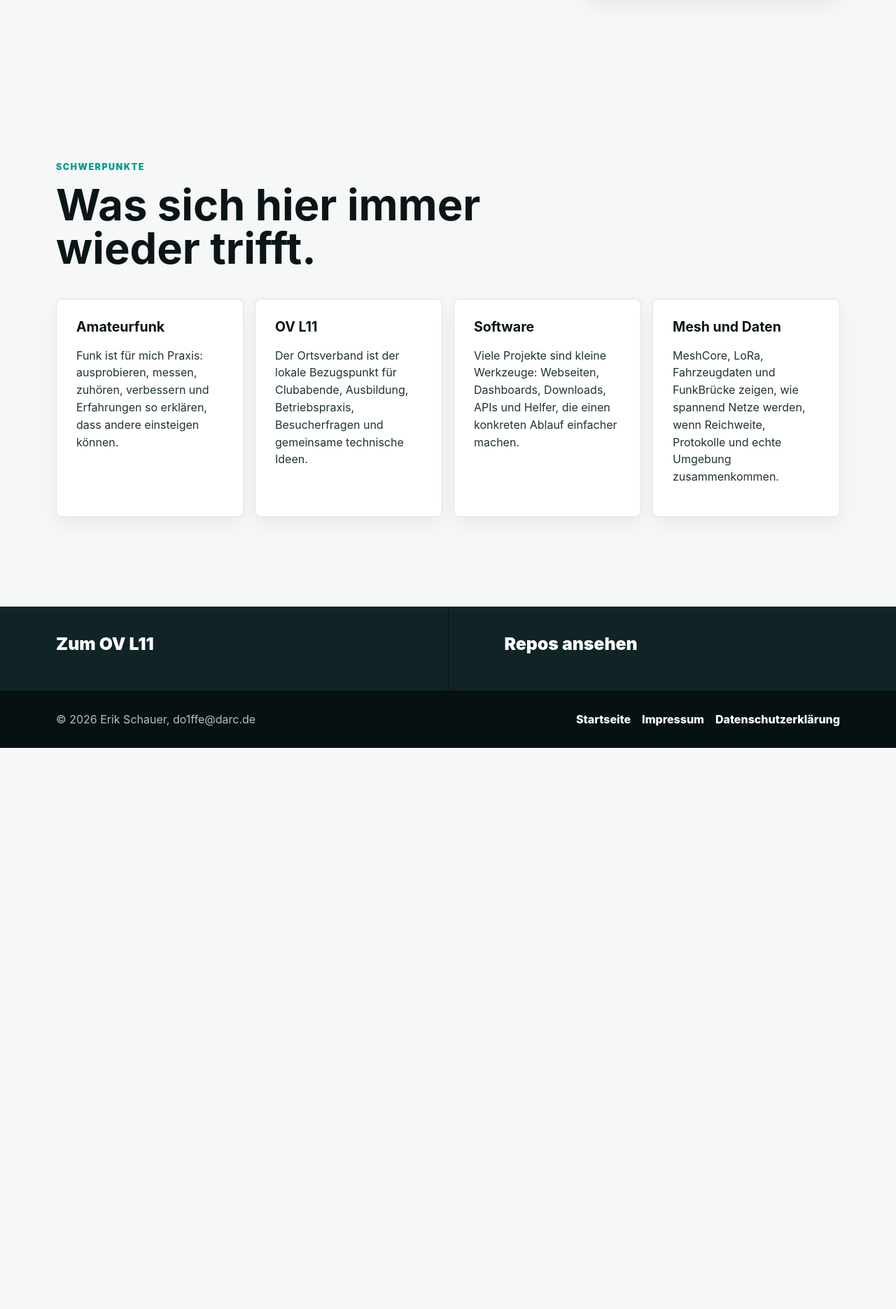
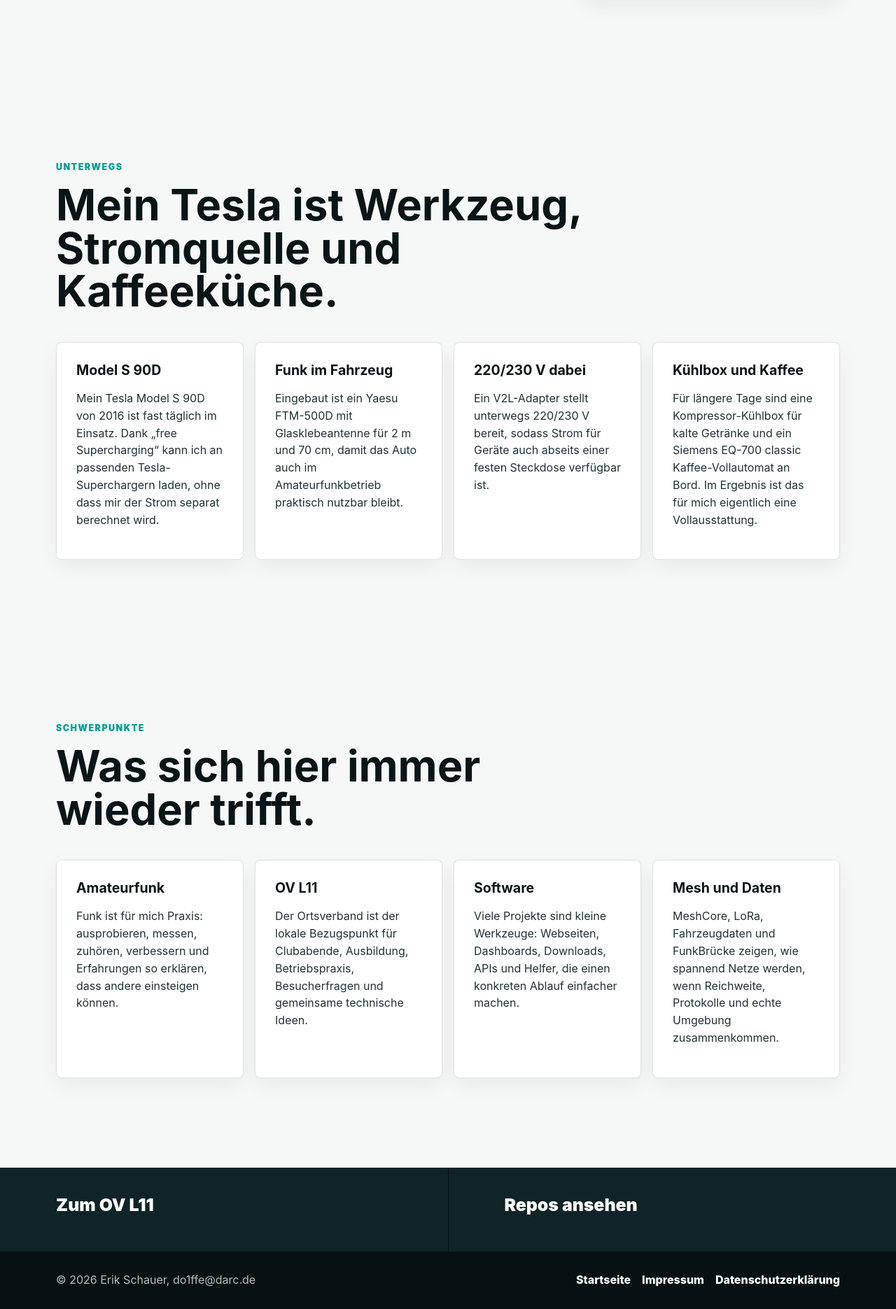
Before and after one commit to DO1FFE/do1ffe-webseite, a Flask app: page /ueber-mich in a window 1280 px wide. Shown: the part 1539-3410 px from the top of the page at 70% size. Before the commit the page ends 2608 px from the top, so only its background shows below. Run offline with Flask 3, Linux system fonts and the light colour scheme.

Commit message:
Tesla-Abschnitt ergänzen

```diff
--- a/templates/ueber_mich.html
+++ b/templates/ueber_mich.html
@@ -1,7 +1,7 @@
 {% extends "layout.html" %}
 
 {% block titel %}Über Erik Schauer DO1FFE | Amateurfunk, Software und Projekte{% endblock %}
-{% block beschreibung %}Über Erik Schauer, DO1FFE aus Essen: Amateurfunk im DARC OV L11, Softwareprojekte, MeshCore, FunkBrücke, Tesla-Dashboard und technische Werkzeuge.{% endblock %}
+{% block beschreibung %}Über Erik Schauer, DO1FFE aus Essen: Amateurfunk im DARC OV L11, Softwareprojekte, MeshCore, FunkBrücke, Tesla Model S 90D und technische Werkzeuge.{% endblock %}
 
 {% block head %}
 <script type="application/ld+json">
@@ -29,7 +29,8 @@
     "MeshCore",
     "LoRa",
     "Webwerkzeuge",
-    "Funktechnik"
+    "Funktechnik",
+    "Tesla Model S 90D"
   ]
 }
 </script>
@@ -85,6 +86,45 @@
 
 <section class="section content-section">
   <div class="section__heading reveal">
+    <p class="eyebrow">Unterwegs</p>
+    <h2>Mein Tesla ist Werkzeug, Stromquelle und Kaffeeküche.</h2>
+  </div>
+  <div class="detail-grid">
+    <article class="detail-card reveal">
+      <h3>Model S 90D</h3>
+      <p>
+        Mein Tesla Model S 90D von 2016 ist fast täglich im Einsatz. Dank
+        „free Supercharging“ kann ich an passenden Tesla-Superchargern laden,
+        ohne dass mir der Strom separat berechnet wird.
+      </p>
+    </article>
+    <article class="detail-card reveal">
+      <h3>Funk im Fahrzeug</h3>
+      <p>
+        Eingebaut ist ein Yaesu FTM-500D mit Glasklebeantenne für 2 m und 70 cm,
+        damit das Auto auch im Amateurfunkbetrieb praktisch nutzbar bleibt.
+      </p>
+    </article>
+    <article class="detail-card reveal">
+      <h3>220/230 V dabei</h3>
+      <p>
+        Ein V2L-Adapter stellt unterwegs 220/230 V bereit, sodass Strom für
+        Geräte auch abseits einer festen Steckdose verfügbar ist.
+      </p>
+    </article>
+    <article class="detail-card reveal">
+      <h3>Kühlbox und Kaffee</h3>
+      <p>
+        Für längere Tage sind eine Kompressor-Kühlbox für kalte Getränke und ein
+        Siemens EQ-700 classic Kaffee-Vollautomat an Bord. Im Ergebnis ist das
+        für mich eigentlich eine Vollausstattung.
+      </p>
+    </article>
+  </div>
+</section>
+
+<section class="section content-section">
+  <div class="section__heading reveal">
     <p class="eyebrow">Schwerpunkte</p>
     <h2>Was sich hier immer wieder trifft.</h2>
   </div>
```
Also changed, not shown: tests/test_routen.py (+10 -0 lines).
